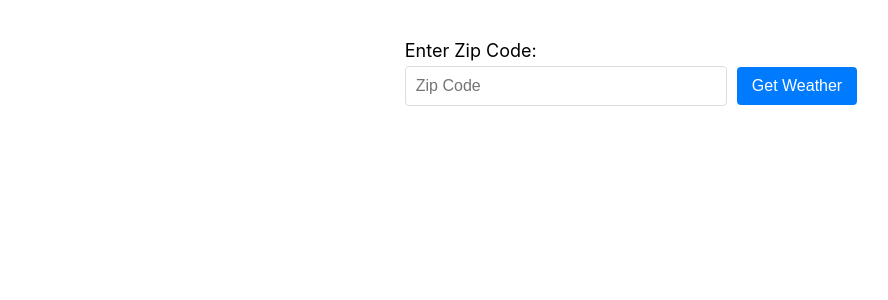
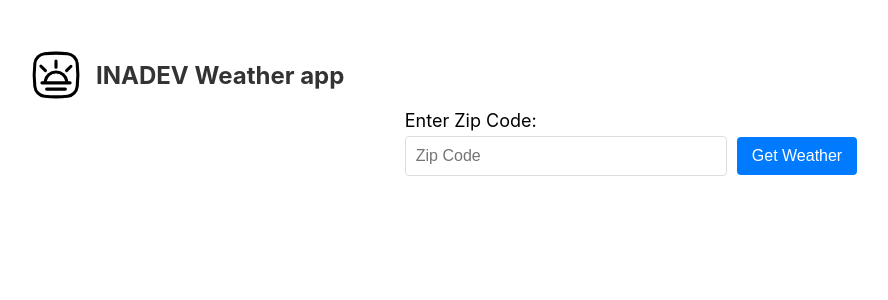
Before and after one commit to benwgrant/INADEV-React-Weather-App, a React (Create React App) app in the folder react-weather-app/: page / in a window 1280 px wide. Shown: the top 300 px of the page, without its empty margins (9-897 px from the left). Built offline with nearby package versions, Linux system fonts and the light colour scheme.

Commit message:
Added header with logo and more information about the weather

```diff
--- a/react-weather-app/src/App.css
+++ b/react-weather-app/src/App.css
@@ -14,7 +14,7 @@
 }
 
 .App-header {
-  background-color: #282c34;
+  background-color: #ffffff;
   min-height: 100vh;
   display: flex;
   flex-direction: column;
@@ -32,6 +32,24 @@
   text-align: center;
   padding: 40px 20px;
 }
+
+.app-header {
+  color: #333;
+  display: flex;
+  align-items: center;
+  padding: 10px 20px;
+}
+
+.app-header .logo {
+  height: 50px;
+  margin-right: 15px;
+}
+
+h1 {
+  margin: 0;
+  font-size: 24px;
+}
+
 
 .form-container {
   margin-bottom: 40px;
--- a/react-weather-app/src/App.js
+++ b/react-weather-app/src/App.js
@@ -1,10 +1,13 @@
 import './App.css';
 import React, { useState } from 'react';
 import WeatherData from './WeatherData';
+import Header from './Header';
 import axios from 'axios';
 
 function App() {
   const [zipCode, setZipCode] = useState('');
+  const [displayZipCode, setDisplayZipCode] = useState('');
+  const [weatherData, setWeatherData] = useState(null);
 
   const handleInputChange = (event) => {
     setZipCode(event.target.value);
@@ -28,10 +31,8 @@ function App() {
     console.log(fetchCoordinates(testZipCode));
   };
 
-  const [weatherData, setWeatherData] = useState(null);
-
   const fetchWeatherData = async (latitude, longitude) => {
-    const weatherApiUrl = `https://api.open-meteo.com/v1/forecast?latitude=${latitude}&longitude=${longitude}&current=temperature_2m,relative_humidity_2m,apparent_temperature,precipitation,rain,showers,snowfall,weather_code,cloud_cover,wind_speed_10m&temperature_unit=fahrenheit&wind_speed_unit=mph&precipitation_unit=inch&timezone=America%2FNew_York`;
+    const weatherApiUrl = `https://api.open-meteo.com/v1/forecast?latitude=${latitude}&longitude=${longitude}&current=temperature_2m,relative_humidity_2m,apparent_temperature,precipitation,rain,showers,snowfall,weather_code,cloud_cover,wind_speed_10m,wind_gusts_10m&temperature_unit=fahrenheit&wind_speed_unit=mph&precipitation_unit=inch&timezone=America%2FNew_York`;
     // const weatherApiUrl = 'https://api.open-meteo.com/v1/forecast?latitude=${latitude}&longitude=${longitude}&current=temperature_2m&temperature_unit=fahrenheit&wind_speed_unit=mph&precipitation_unit=inch&timezone=America%2FNew_York';
     try {
       const response = await axios.get(weatherApiUrl);
@@ -51,6 +52,7 @@ function App() {
     if (coordinates) {
       await fetchWeatherData(coordinates.latitude, coordinates.longitude);
       console.log('Weather data fetched');
+      setDisplayZipCode(zipCode);
     } else {
       console.log('Unable to fetch coordinates for the given zip code');
     }
@@ -58,6 +60,7 @@ function App() {
 
   return (
     <div className="App">
+      <Header />
       <div className="form-container">
         <form onSubmit={handleSubmit}>
           <div className="form-group">
@@ -74,7 +77,7 @@ function App() {
         </form>
       </div>
 
-      <WeatherData data={weatherData} />
+      <WeatherData data={weatherData} zipcode={displayZipCode} />
     </div>
   );
 
--- /dev/null
+++ b/react-weather-app/src/Header.js
@@ -0,0 +1,13 @@
+import React from 'react';
+import logo from './logo.svg';
+
+const Header = () => {
+  return (
+    <header className="app-header">
+      <img src={logo} alt="Logo" className="logo" />
+      <h1>INADEV Weather app</h1>
+    </header>
+  );
+};
+
+export default Header;
--- a/react-weather-app/src/WeatherData.js
+++ b/react-weather-app/src/WeatherData.js
@@ -1,16 +1,19 @@
 import React from 'react';
 
-const WeatherData = ({ data }) => {
+const WeatherData = ({ data, zipcode }) => {
   if (!data) return null;
 
   const temperature = data.current.temperature_2m;
   const windSpeed = data.current.wind_speed_10m;
   const humidity = data.current.relative_humidity_2m;
   const apparent_temperature = data.current.apparent_temperature;
+  const cloud_cover = data.current.cloud_cover;
+  const rain = data.current.rain;
+  const gusts = data.current.wind_gusts_10m;
 
   return (
     <div className="weather-widget">
-      <h2>Weather Information</h2>
+      <h2>Weather for {zipcode}</h2>
       <div className="weather-details">
         <div className="weather-column">
           <h3>Temperature</h3>
@@ -21,7 +24,9 @@ const WeatherData = ({ data }) => {
         </div>
         <div className="weather-column">
           <h3>Wind</h3>
-          <p>{windSpeed} MPH</p>
+          <p>{windSpeed} MPH<br />
+            (Gusts up to {gusts} MPH)
+          </p>
           {/* Where I can add more data */}
         </div>
         <div className="weather-column">
```
Also changed, not shown: react-weather-app/src/logo.svg (added).
